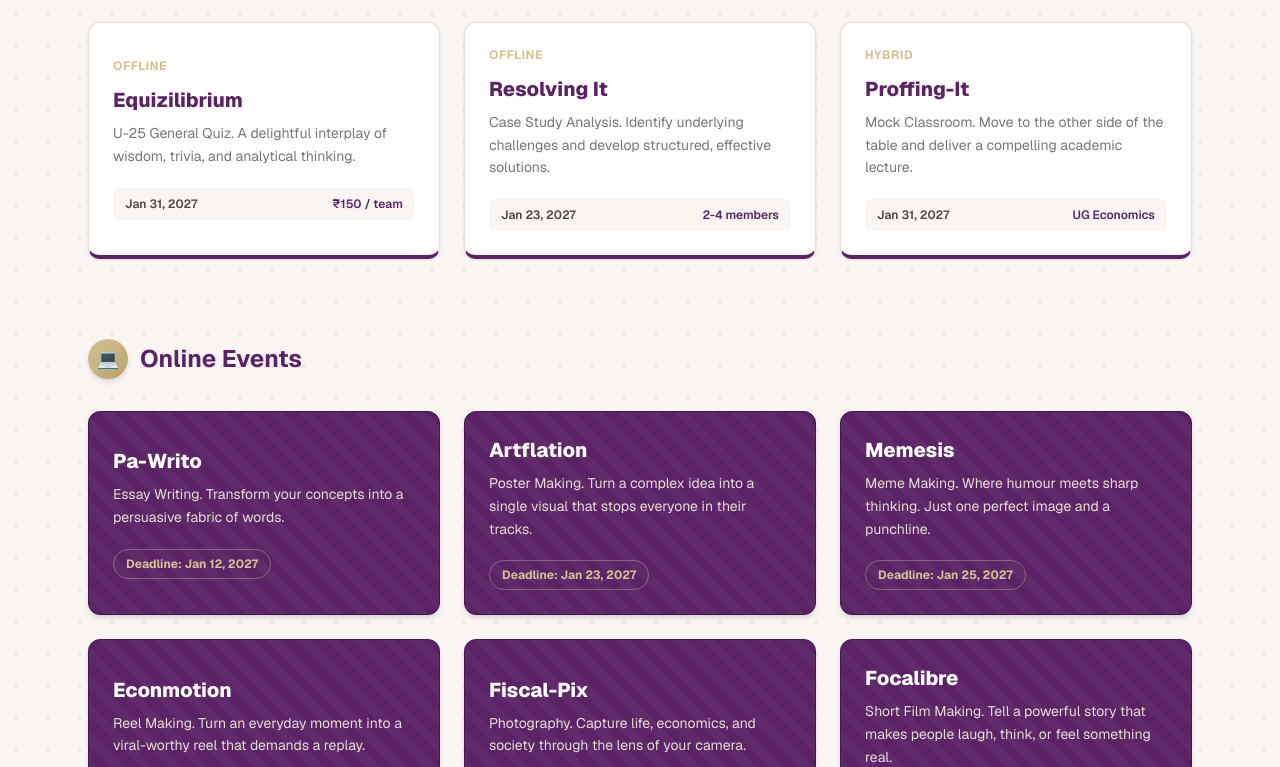
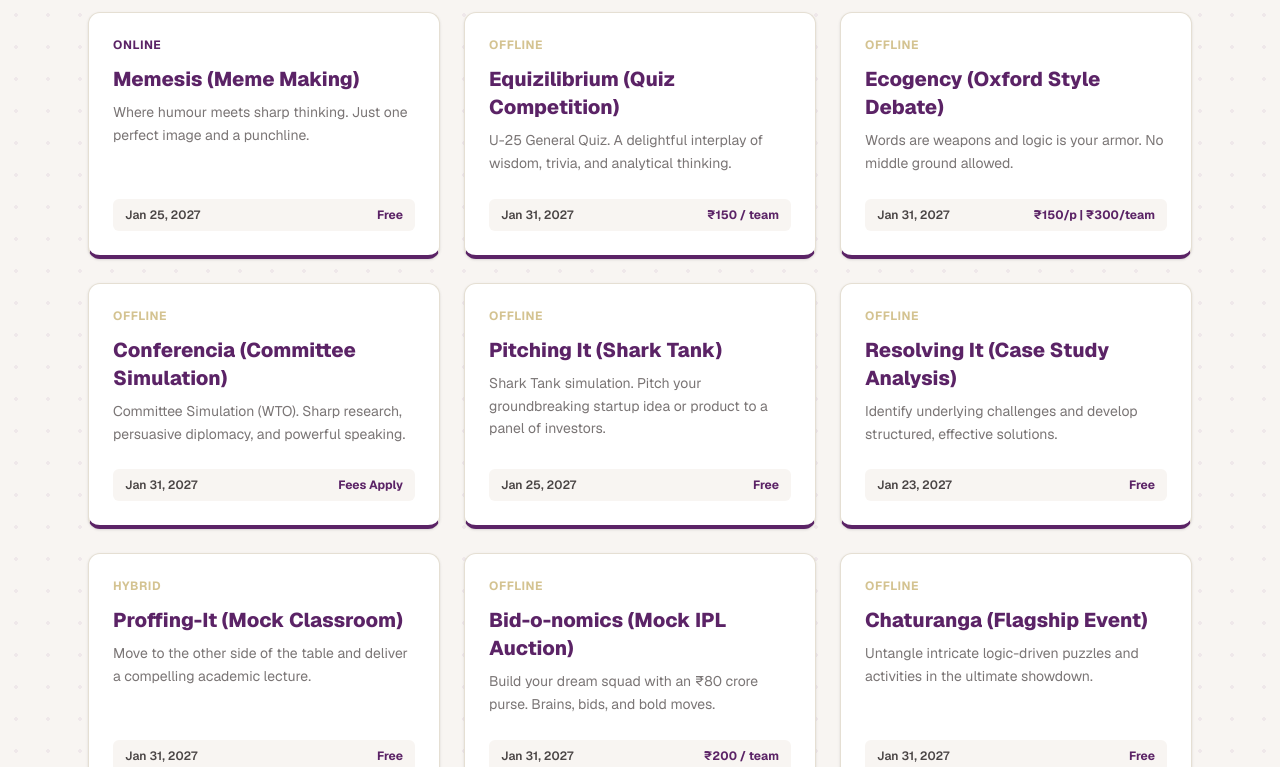
Before and after one commit to Sagniiiik/yesm-2026, a Next.js app: page /events in a window 1280 px wide. Shown: the part 1313-2080 px from the top of the page. Built offline with nearby package versions, Linux system fonts and the light colour scheme.

Commit message:
unified event grid with bracketed titles and uniform deadline/cost footers

```diff
--- a/app/events/page.tsx
+++ b/app/events/page.tsx
@@ -7,90 +7,88 @@ import { useState } from "react";
 export default function Events() {
   const [selectedEvent, setSelectedEvent] = useState<any>(null);
 
-  const offlineEvents = [
+  // Unified array in the exact requested order with bracketed titles and cost/deadline footers
+  const allEvents = [
     {
-      id: 'chaturanga', type: 'OFFLINE', title: 'Chaturanga', stat: '2-3 members', deadline: 'Jan 31, 2027',
-      desc: 'The Flagship Event. Untangle intricate logic-driven puzzles and activities in the ultimate showdown.',
-      rules: 'A logic-driven challenge where every decision counts. Usage of mobile phones is strictly prohibited. No prior preparation required.'
-    },
-    {
-      id: 'colloquium', type: 'HYBRID', title: 'Colloquium', stat: 'Max 3 members', deadline: 'Dec 28, 2026',
-      desc: 'Paper Presentation. Showcase original research, challenge conventional thinking, and spark debate.',
+      id: 'colloquium', mode: 'HYBRID', title: 'Colloquium (Paper Presentation)', cost: '₹100 / team', deadline: 'Dec 28, 2026',
+      desc: 'Showcase original research, challenge conventional thinking, and spark debate.',
       rules: '1000-word abstract for prelims. Final paper max 5000 words. Max 25 presentation slides. 10 mins to present + 2 min Q&A.',
       topics: ["Economic Nationalism", "India's AI Dilemma", "India's Passport to Gender Equality (Gig Economy)"]
     },
     {
-      id: 'pitching-it', type: 'OFFLINE', title: 'Pitching It', stat: 'Max 3 members', deadline: 'Jan 25, 2027',
+      id: 'pawrito', mode: 'ONLINE', title: 'Pa-Writo (Essay Writing)', cost: 'Free', deadline: 'Jan 12, 2027',
+      desc: 'Transform your concepts into a persuasive fabric of words.',
+      rules: 'Max 1600 words. APA referencing style. Submitted as a PDF (max 5MB). AI usage is strictly prohibited and will lead to disqualification. Individual participation only.',
+      topics: ["Green Transition vs. Growth", "Chips, Critical Minerals and Cloud", "Her Rupee vs His Rupee"]
+    },
+    {
+      id: 'fiscal-pix', mode: 'ONLINE', title: 'Fiscal-Pix (Photography)', cost: 'Free', deadline: 'Jan 23, 2027',
+      desc: 'Capture life, economics, and society through the lens of your camera.',
+      rules: 'High-res JPEG/JPG format. EXIF data is mandatory. Minor edits only (brightness/contrast); no heavy manipulation or AI. Must include a short caption explaining context.',
+      topics: ["Two Indias - One Future", "The Unequal Journey (Growth and Its Gaps)"]
+    },
+    {
+      id: 'focalibre', mode: 'ONLINE', title: 'Focalibre (Short Film Making)', cost: 'Free', deadline: 'Jan 23, 2027',
+      desc: 'Tell a powerful story that makes people laugh, think, or feel something real.',
+      rules: '3 to 5 minutes duration. Horizontal 1920x1080 MP4 format. Subtitles are mandatory regardless of language. Submitted via Drive link.'
+    },
+    {
+      id: 'artflation', mode: 'ONLINE', title: 'Artflation (Poster Making)', cost: 'Free', deadline: 'Jan 23, 2027',
+      desc: 'Turn a complex idea into a single visual that stops everyone in their tracks.',
+      rules: 'Digital format (JPEG, PNG, PDF) at 300 DPI. Dimensions must be A3, A4, or 16:9. No AI generation, templates, or watermarks. Must include a 50-100 word description of the concept.',
+      topics: ["Redefining Humanity in the Age of AI", "The Unfinished Generation"]
+    },
+    {
+      id: 'econmotion', mode: 'ONLINE', title: 'Econmotion (Reel Making)', cost: 'Free', deadline: 'Jan 23, 2027',
+      desc: 'Turn an everyday moment into a viral-worthy reel that demands a replay.',
+      rules: '30-120 seconds duration. Vertical 9:16 format (MP4, 1080p). Up to 3 members per team. AI is strictly prohibited. Must include a 50-100 word description.',
+      topics: ["FOMO as a Market Driver", "Same Salaries/Different Lives", "A Generation on Rent", "Illusion of Free"]
+    },
+    {
+      id: 'memesis', mode: 'ONLINE', title: 'Memesis (Meme Making)', cost: 'Free', deadline: 'Jan 25, 2027',
+      desc: 'Where humour meets sharp thinking. Just one perfect image and a punchline.',
+      rules: 'Max 2 original memes per participant. Existing templates permitted with original captions. No AI tools allowed. Submitted via Google Form.',
+      topics: ["The Last Minute Economy", "The Placement Paradox", "Attendance vs Academic Survival", "The Election Economy", "Dilemma of Exams"]
+    },
+    {
+      id: 'equizilibrium', mode: 'OFFLINE', title: 'Equizilibrium (Quiz Competition)', cost: '₹150 / team', deadline: 'Jan 31, 2027',
+      desc: 'U-25 General Quiz. A delightful interplay of wisdom, trivia, and analytical thinking.',
+      rules: 'U-25 General Quiz. Max 3 members per team (Lone wolves permitted). Prelims will be a written test. Top 6 teams qualify for the final pounce-bounce format stage.'
+    },
+    {
+      id: 'ecogency', mode: 'OFFLINE', title: 'Ecogency (Oxford Style Debate)', cost: '₹150/p | ₹300/team', deadline: 'Jan 31, 2027',
+      desc: 'Words are weapons and logic is your armor. No middle ground allowed.',
+      rules: 'Teams of 2 (one speaking for, one against). Individual registrants will be randomly paired. Language chosen (Bengali, Hindi, or English) cannot be changed mid-speech.'
+    },
+    {
+      id: 'conferencia', mode: 'OFFLINE', title: 'Conferencia (Committee Simulation)', cost: 'Fees Apply', deadline: 'Jan 31, 2027',
+      desc: 'Committee Simulation (WTO). Sharp research, persuasive diplomacy, and powerful speaking.',
+      rules: 'World Trade Organization committee simulation. English is the official language. Formal wear for Day 1, Ethnic wear for Day 2. Fees: ₹650 Single / ₹1200 Double.'
+    },
+    {
+      id: 'pitching-it', mode: 'OFFLINE', title: 'Pitching It (Shark Tank)', cost: 'Free', deadline: 'Jan 25, 2027',
       desc: 'Shark Tank simulation. Pitch your groundbreaking startup idea or product to a panel of investors.',
       rules: 'Submit pitch deck (max 10 slides). Final offline pitch is 5+1 minutes followed by a 3 min Q&A. Exceeding time limits results in negative marking.'
     },
     {
-      id: 'bid-o-nomics', type: 'OFFLINE', title: 'Bid-o-nomics: Trade City', stat: '₹200 / team', deadline: 'Jan 31, 2027',
-      desc: 'Mock IPL Auction. Build your dream squad with an ₹80 crore purse. Brains, bids, and bold moves.',
+      id: 'resolving-it', mode: 'OFFLINE', title: 'Resolving It (Case Study Analysis)', cost: 'Free', deadline: 'Jan 23, 2027',
+      desc: 'Identify underlying challenges and develop structured, effective solutions.',
+      rules: 'Teams of 2-4 members. Max 4 slides in PPT/PDF format. Top 8 teams qualify for offline finals featuring a 10 min presentation and 3 min Q&A.'
+    },
+    {
+      id: 'proffing-it', mode: 'HYBRID', title: 'Proffing-It (Mock Classroom)', cost: 'Free', deadline: 'Jan 31, 2027',
+      desc: 'Move to the other side of the table and deliver a compelling academic lecture.',
+      rules: 'Open exclusively to enrolled UG Economics students. Individual participation. Prelims (Online): 6 min lecture + 4 min Q&A. Finals (Offline): 10 min lecture + 5 min Q&A. Topics mailed 36-48 hrs prior.'
+    },
+    {
+      id: 'bid-o-nomics', mode: 'OFFLINE', title: 'Bid-o-nomics (Mock IPL Auction)', cost: '₹200 / team', deadline: 'Jan 31, 2027',
+      desc: 'Build your dream squad with an ₹80 crore purse. Brains, bids, and bold moves.',
       rules: 'Written cricket quiz prelims. Auction purse of ₹80 crore. Squads must maintain minimums: 3 batsmen, 3 bowlers, 3 all-rounders, 1 wicketkeeper. Max 4 overseas players in Playing XI.'
     },
     {
-      id: 'conferencia', type: 'OFFLINE', title: 'Conferencia', stat: 'Single/Double Del.', deadline: 'Jan 31, 2027',
-      desc: 'Committee Simulation (WTO). Sharp research, persuasive diplomacy, and powerful speaking.',
-      rules: 'World Trade Organization committee simulation. English is the official language. Formal wear for Day 1, Ethnic wear for Day 2. Fees: ₹650 Single / ₹1200 Double.'
-    },
-    {
-      id: 'ecogency', type: 'OFFLINE', title: 'Ecogency', stat: '₹150 / person', deadline: 'Jan 31, 2027',
-      desc: 'Oxford Style Debate. Words are weapons and logic is your armor. No middle ground allowed.',
-      rules: 'Teams of 2 (one speaking for, one against). Individual registrants will be randomly paired. Language chosen (Bengali, Hindi, or English) cannot be changed mid-speech.'
-    },
-    {
-      id: 'equizilibrium', type: 'OFFLINE', title: 'Equizilibrium', stat: '₹150 / team', deadline: 'Jan 31, 2027',
-      desc: 'U-25 General Quiz. A delightful interplay of wisdom, trivia, and analytical thinking.',
-      rules: 'U-25 General Quiz. Max 3 members per team (Lone wolves permitted). Prelims will be a written test. Top 6 teams qualify for the final pounce-bounce format stage.'
-    },
-    {
-      id: 'resolving-it', type: 'OFFLINE', title: 'Resolving It', stat: '2-4 members', deadline: 'Jan 23, 2027',
-      desc: 'Case Study Analysis. Identify underlying challenges and develop structured, effective solutions.',
-      rules: 'Teams of 2-4 members. Max 4 slides in PPT/PDF format. Top 8 teams qualify for offline finals featuring a 10 min presentation and 3 min Q&A.'
-    },
-    {
-      id: 'proffing-it', type: 'HYBRID', title: 'Proffing-It', stat: 'UG Economics', deadline: 'Jan 31, 2027',
-      desc: 'Mock Classroom. Move to the other side of the table and deliver a compelling academic lecture.',
-      rules: 'Open exclusively to enrolled UG Economics students. Individual participation. Prelims (Online): 6 min lecture + 4 min Q&A. Finals (Offline): 10 min lecture + 5 min Q&A. Topics mailed 36-48 hrs prior.'
-    },
-  ];
-
-  const onlineEvents = [
-    {
-      id: 'pawrito', title: 'Pa-Writo', date: 'Jan 12, 2027',
-      desc: 'Essay Writing. Transform your concepts into a persuasive fabric of words.',
-      rules: 'Max 1600 words. APA referencing style. Submitted as a PDF (max 5MB). AI usage is strictly prohibited and will lead to disqualification. Individual participation only.',
-      topics: ["Green Transition vs. Growth", "Chips, Critical Minerals and Cloud", "Her Rupee vs His Rupee"]
-    },
-    {
-      id: 'artflation', title: 'Artflation', date: 'Jan 23, 2027',
-      desc: 'Poster Making. Turn a complex idea into a single visual that stops everyone in their tracks.',
-      rules: 'Digital format (JPEG, PNG, PDF) at 300 DPI. Dimensions must be A3, A4, or 16:9. No AI generation, templates, or watermarks. Must include a 50-100 word description of the concept.',
-      topics: ["Redefining Humanity in the Age of AI", "The Unfinished Generation"]
-    },
-    {
-      id: 'memesis', title: 'Memesis', date: 'Jan 25, 2027',
-      desc: 'Meme Making. Where humour meets sharp thinking. Just one perfect image and a punchline.',
-      rules: 'Max 2 original memes per participant. Existing templates permitted with original captions. No AI tools allowed. Submitted via Google Form.',
-      topics: ["The Last Minute Economy", "The Placement Paradox", "Attendance vs Academic Survival", "The Election Economy", "Dilemma of Exams"]
-    },
-    {
-      id: 'econmotion', title: 'Econmotion', date: 'Jan 23, 2027',
-      desc: 'Reel Making. Turn an everyday moment into a viral-worthy reel that demands a replay.',
-      rules: '30-120 seconds duration. Vertical 9:16 format (MP4, 1080p). Up to 3 members per team. AI is strictly prohibited. Must include a 50-100 word description.',
-      topics: ["FOMO as a Market Driver", "Same Salaries/Different Lives", "A Generation on Rent", "Illusion of Free"]
-    },
-    {
-      id: 'fiscal-pix', title: 'Fiscal-Pix', date: 'Jan 23, 2027',
-      desc: 'Photography. Capture life, economics, and society through the lens of your camera.',
-      rules: 'High-res JPEG/JPG format. EXIF data is mandatory. Minor edits only (brightness/contrast); no heavy manipulation or AI. Must include a short caption explaining context.',
-      topics: ["Two Indias - One Future", "The Unequal Journey (Growth and Its Gaps)"]
-    },
-    {
-      id: 'focalibre', title: 'Focalibre', date: 'Jan 23, 2027',
-      desc: 'Short Film Making. Tell a powerful story that makes people laugh, think, or feel something real.',
-      rules: '3 to 5 minutes duration. Horizontal 1920x1080 MP4 format. Subtitles are mandatory regardless of language. Submitted via Drive link.'
+      id: 'chaturanga', mode: 'OFFLINE', title: 'Chaturanga (Flagship Event)', cost: 'Free', deadline: 'Jan 31, 2027',
+      desc: 'Untangle intricate logic-driven puzzles and activities in the ultimate showdown.',
+      rules: 'A logic-driven challenge where every decision counts. Usage of mobile phones is strictly prohibited. No prior preparation required.'
     },
   ];
 
@@ -138,29 +136,31 @@ export default function Events() {
 
           <div className="mb-20">
             <h2 className="text-2xl font-bold text-[#5B2366] mb-8 flex items-center gap-3">
-              <span className="w-10 h-10 rounded-full bg-gradient-to-br from-[#5B2366] to-[#43194B] shadow-md text-white flex items-center justify-center text-lg">📍</span>
-              On-Campus Events
+              <span className="w-10 h-10 rounded-full bg-gradient-to-br from-[#5B2366] to-[#43194B] shadow-md text-white flex items-center justify-center text-lg">📅</span>
+              Complete Event Roster
             </h2>
 
             <div className="grid grid-cols-1 md:grid-cols-2 lg:grid-cols-3 gap-6">
-              {offlineEvents.map((event, i) => (
+              {allEvents.map((event, i) => (
                 <button
                   key={i}
                   onClick={() => setSelectedEvent(event)}
-                  className="group bg-white p-6 rounded-xl border border-[#E5DFD3] border-b-4 border-b-[#5B2366] shadow-sm hover:shadow-xl hover:-translate-y-1.5 transition-all duration-300 relative overflow-hidden text-left w-full cursor-pointer"
+                  className="group bg-white p-6 rounded-xl border border-[#E5DFD3] border-b-4 border-b-[#5B2366] shadow-sm hover:shadow-xl hover:-translate-y-1.5 transition-all duration-300 relative overflow-hidden text-left w-full cursor-pointer flex flex-col"
                 >
                   <div className="absolute inset-0 bg-[linear-gradient(to_right,#F8F5F2_1px,transparent_1px),linear-gradient(to_bottom,#F8F5F2_1px,transparent_1px)] bg-[size:14px_14px] opacity-0 group-hover:opacity-100 transition-opacity duration-300 pointer-events-none"></div>
 
-                  <div className="relative z-10">
+                  <div className="relative z-10 flex flex-col h-full">
                     <div className="flex justify-between items-start mb-2">
-                      <div className="text-xs font-bold tracking-wider text-[#D4C391]">{event.type}</div>
+                      <div className={`text-xs font-bold tracking-wider ${event.mode === 'ONLINE' ? 'text-[#5B2366]' : 'text-[#D4C391]'}`}>{event.mode}</div>
                       <svg className="w-5 h-5 text-[#5B2366] opacity-0 group-hover:opacity-100 transition-opacity" fill="none" stroke="currentColor" viewBox="0 0 24 24"><path strokeLinecap="round" strokeLinejoin="round" strokeWidth={2} d="M10 6H6a2 2 0 00-2 2v10a2 2 0 002 2h10a2 2 0 002-2v-4M14 4h6m0 0v6m0-6L10 14" /></svg>
                     </div>
                     <h3 className="text-xl font-extrabold text-[#5B2366] mb-2">{event.title}</h3>
-                    <p className="text-[#7A7575] text-sm mb-5 leading-relaxed">{event.desc}</p>
-                    <div className="flex justify-between items-center text-xs font-semibold text-[#4A4545] bg-[#F8F5F2] px-3 py-2 rounded-md">
+                    <p className="text-[#7A7575] text-sm mb-6 leading-relaxed flex-1">{event.desc}</p>
+
+                    {/* Uniform Footer: Deadline on Left, Cost on Right */}
+                    <div className="flex justify-between items-center text-xs font-semibold text-[#4A4545] bg-[#F8F5F2] px-3 py-2 rounded-md mt-auto">
                       <span>{event.deadline}</span>
-                      <span className="text-[#5B2366]">{event.stat}</span>
+                      <span className="text-[#5B2366] font-bold">{event.cost}</span>
                     </div>
                   </div>
                 </button>
@@ -168,36 +168,6 @@ export default function Events() {
             </div>
           </div>
 
-          <div className="mb-16">
-            <h2 className="text-2xl font-bold text-[#5B2366] mb-8 flex items-center gap-3">
-              <span className="w-10 h-10 rounded-full bg-gradient-to-br from-[#D4C391] to-[#B8A369] shadow-md text-white flex items-center justify-center text-lg">💻</span>
-              Online Events
-            </h2>
-
-            <div className="grid grid-cols-1 md:grid-cols-2 lg:grid-cols-3 gap-6">
-              {onlineEvents.map((event, i) => (
-                <button
-                  key={i}
-                  onClick={() => setSelectedEvent(event)}
-                  className="group bg-[#5B2366] p-6 rounded-xl shadow-md border border-[#43194B] hover:shadow-2xl hover:shadow-[#5B2366]/20 hover:-translate-y-1.5 transition-all duration-300 relative overflow-hidden text-left w-full cursor-pointer"
-                >
-                  <div className="absolute inset-0 opacity-[0.03] pointer-events-none bg-[repeating-linear-gradient(45deg,transparent,transparent_10px,#ffffff_10px,#ffffff_20px)] group-hover:opacity-[0.08] transition-opacity duration-300"></div>
-                  <div className="absolute -bottom-10 -right-10 w-32 h-32 bg-[#D4C391] rounded-full opacity-0 blur-2xl group-hover:opacity-20 transition-all duration-500 pointer-events-none"></div>
-
-                  <div className="relative z-10">
-                    <div className="flex justify-between items-start mb-2">
-                      <h3 className="text-xl font-extrabold text-white">{event.title}</h3>
-                      <svg className="w-5 h-5 text-[#D4C391] opacity-0 group-hover:opacity-100 transition-opacity" fill="none" stroke="currentColor" viewBox="0 0 24 24"><path strokeLinecap="round" strokeLinejoin="round" strokeWidth={2} d="M10 6H6a2 2 0 00-2 2v10a2 2 0 002 2h10a2 2 0 002-2v-4M14 4h6m0 0v6m0-6L10 14" /></svg>
-                    </div>
-                    <p className="text-[#E5DFD3] text-sm mb-5 leading-relaxed">{event.desc}</p>
-                    <div className="inline-block border border-[#D4C391]/40 text-[#D4C391] text-xs font-bold px-3 py-1.5 rounded-full">
-                      Deadline: {event.date}
-                    </div>
-                  </div>
-                </button>
-              ))}
-            </div>
-          </div>
         </main>
         <Footer />
       </div>
@@ -210,9 +180,15 @@ export default function Events() {
             <div className="p-6 md:p-8 border-b border-[#E5DFD3] flex justify-between items-start bg-white">
               <div>
                 <h3 className="text-3xl font-extrabold text-[#5B2366]">{selectedEvent.title}</h3>
-                <p className="text-[#7A5F1C] font-bold text-sm tracking-widest uppercase mt-2">
-                  Deadline: {selectedEvent.deadline || selectedEvent.date}
-                </p>
+                <div className="flex items-center gap-3 mt-2">
+                  <p className="text-[#7A5F1C] font-bold text-sm tracking-widest uppercase">
+                    Deadline: {selectedEvent.deadline}
+                  </p>
+                  <span className="text-[#E5DFD3]">|</span>
+                  <p className="text-[#5B2366] font-bold text-sm tracking-widest uppercase">
+                    {selectedEvent.cost}
+                  </p>
+                </div>
               </div>
               <button
                 onClick={() => setSelectedEvent(null)}
@@ -246,7 +222,6 @@ export default function Events() {
             </div>
 
             <div className="p-6 border-t border-[#E5DFD3] bg-white flex flex-col sm:flex-row justify-between gap-4">
-              {/* THIS LINK NOW ROUTES TO THE SPECIFIC EVENT ID ON THE RULEBOOK PAGE */}
               <Link
                 href={`/rulebook#${selectedEvent.id}`}
                 className="text-[#5B2366] font-bold py-3 px-6 rounded-full border-2 border-[#5B2366] hover:bg-[#F8F5F2] transition-colors text-center w-full sm:w-auto"
```
